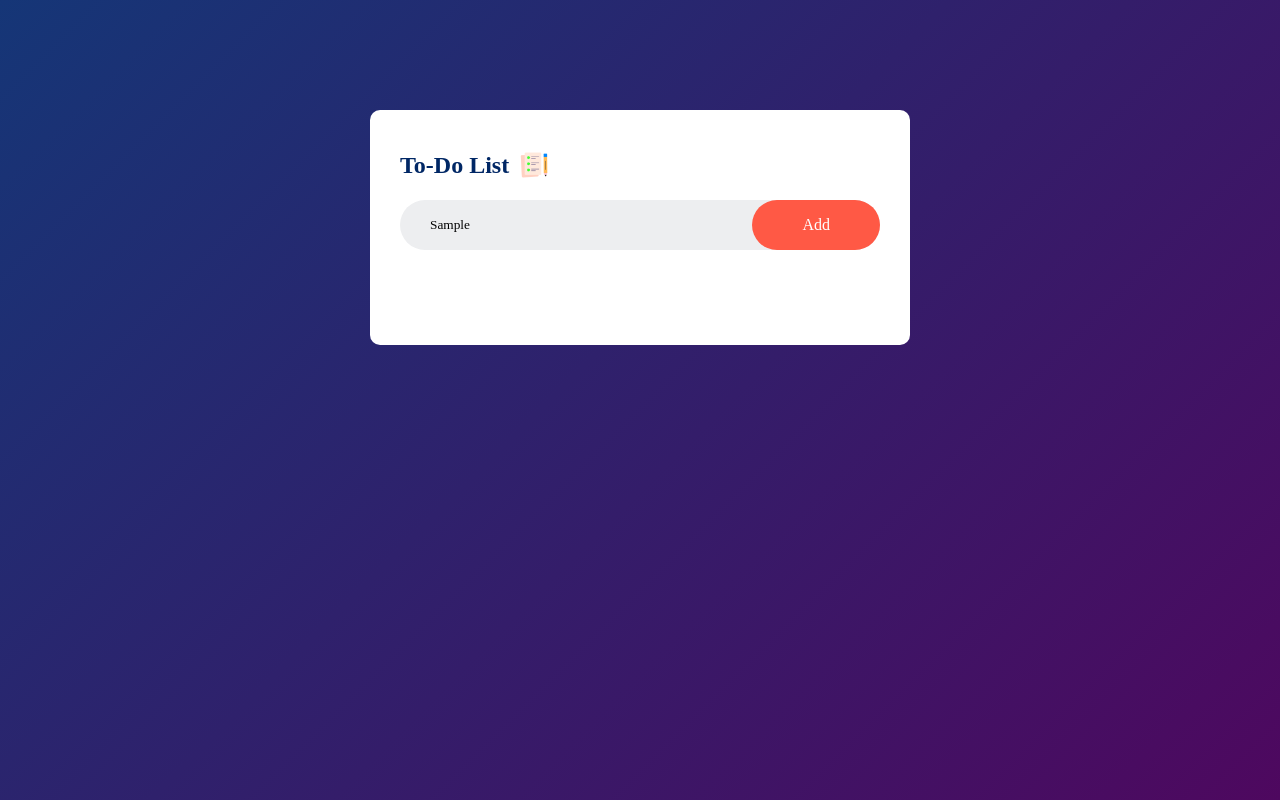
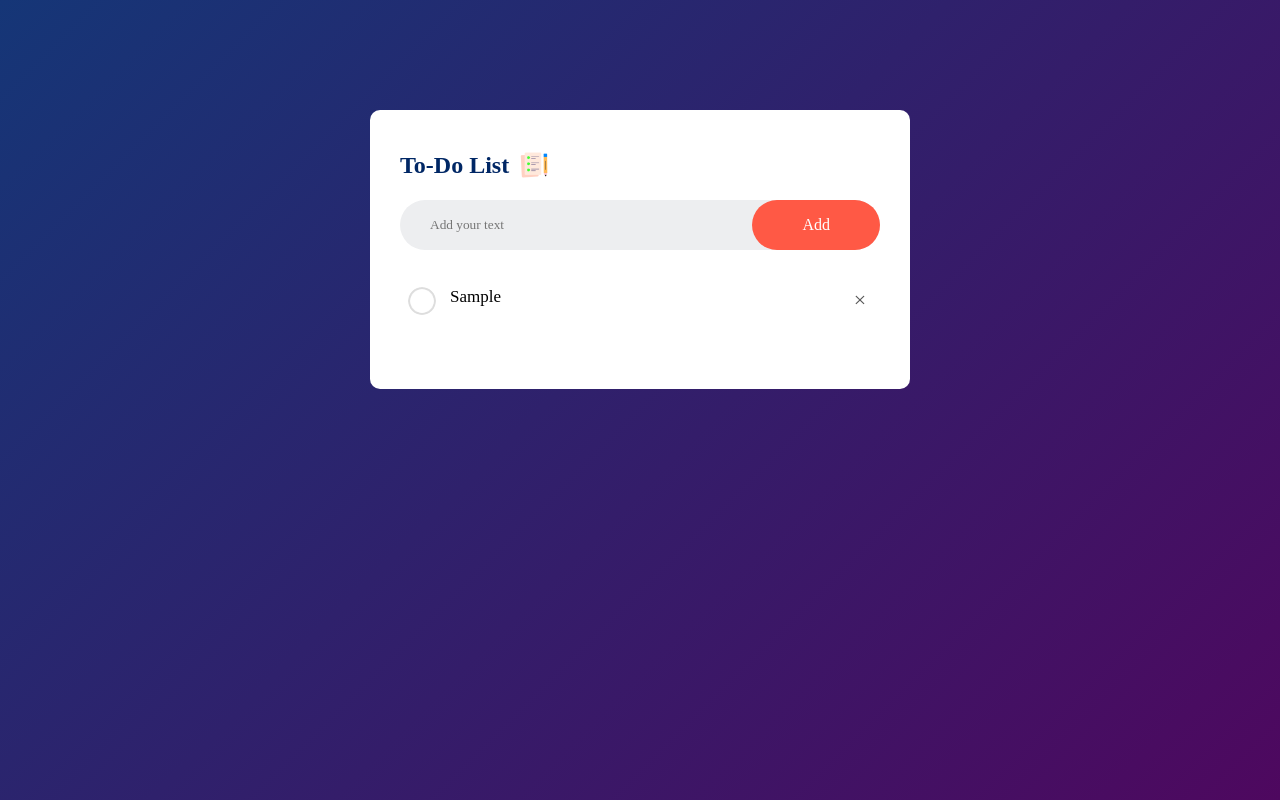
Before and after one commit to amisu-ctr/VanillaJs-TODO_APP, a plain HTML site: page index.html in a window 1280 px wide. Both pictures are taken after typing "Sample" into the empty fields and a click on the button "Add". Drawn offline with Linux system fonts and the light colour scheme.

Commit message:
Cross button

```diff
--- a/index.html
+++ b/index.html
@@ -12,7 +12,7 @@
         <h2>To-Do List <img src="images/icon.png" alt="" /></h2>
         <div class="row">
           <input type="text" id="input-box" placeholder="Add your text" />
-          <button>Add</button>
+          <button onclick="addTask()">Add</button>
         </div>
         <ul id="list-container">
           <!-- <li class="checked">Task 1</li>
--- a/script.js
+++ b/script.js
@@ -0,0 +1,16 @@
+const inputBox = document.getElementById('input-box');
+const listContainer = document.getElementById('list-container');
+
+function addTask() {
+  if (inputBox.value === '') {
+    alert('You must write something!');
+  } else {
+    let li = document.createElement('li');
+    li.innerHTML = inputBox.value;
+    listContainer.appendChild(li);
+    let span = document.createElement('span');
+    span.innerHTML = '\u00d7';
+    li.appendChild(span);
+  }
+  inputBox.value = '';
+}
--- a/styles.css
+++ b/styles.css
@@ -89,3 +89,20 @@ ul li.checked {
 ul li.checked::before {
     background-image: url(images//checked.png);
 }
+
+ul li span {
+    position: absolute;
+    right: 0;
+    top: 5px;
+    width: 40px;
+    height: 40px;
+    font-size: 22px;
+    color: #555;
+    line-height: 40px;
+    text-align: center;
+    border-radius: 50%;
+}
+
+ul li span:hover {
+    background: #edeef0;
+}
```
